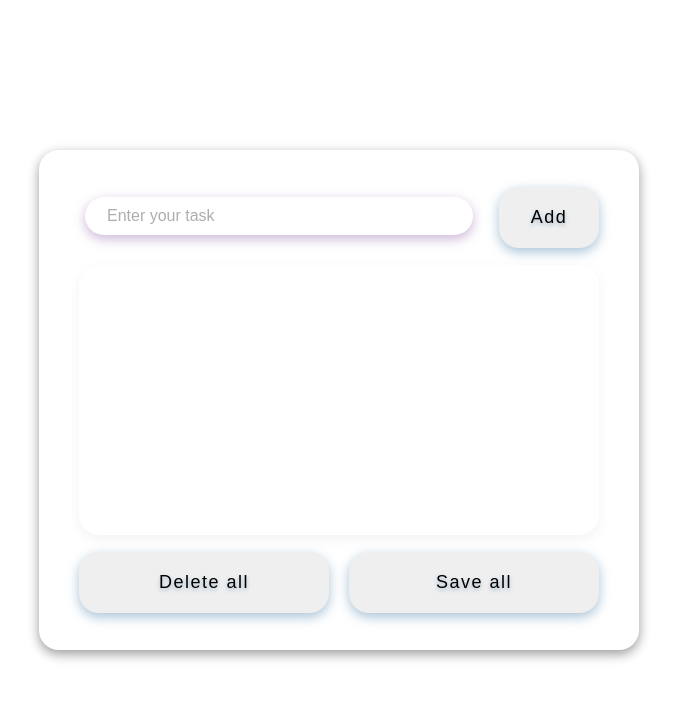
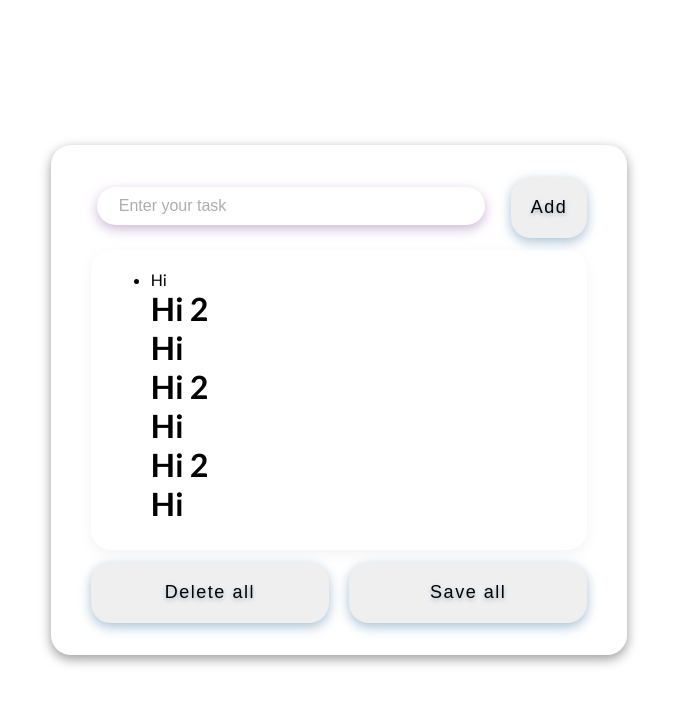
Before and after one commit to KoltLevry/SmallTodoList, a React (Vite) app: page / in a window 1280 px wide. Shown: the top 704 px of the page, without its empty margins (301-978 px from the left). Built offline with nearby package versions, Linux system fonts and the light colour scheme.

Commit message:
start inputRef logic

```diff
--- a/src/components/Input/Input.tsx
+++ b/src/components/Input/Input.tsx
@@ -9,7 +9,8 @@ function Input( {
     id,
     value,
     onChange,
-    error
+    error,
+    ref,
 }: InputProps) {
     return(
         <InputContainer>
@@ -21,6 +22,7 @@ function Input( {
             placeholder={placeholder}
             value={value}
             onChange={onChange}
+            ref={ref}
         />
         <p>{error}</p>
         </InputContainer>
--- a/src/components/Input/styles.ts
+++ b/src/components/Input/styles.ts
@@ -6,7 +6,7 @@ flex-direction: column;
 gap: 4px;
 padding: 6px;
 min-width: 400px;
-max-width: 500px;
+/* outline: none; */
 `
 
 export const Label = styled.label`
--- a/src/components/Input/types.ts
+++ b/src/components/Input/types.ts
@@ -9,4 +9,5 @@ export interface InputProps {
     value?: string,
     onChange?: (event: ChangeEvent<HTMLInputElement>) => void,
     error?: string,
+    ref?: null | undefined;
 }
--- a/src/components/List/types.ts
+++ b/src/components/List/types.ts
@@ -1,5 +1,5 @@
 import { ReactNode } from "react";
 
 export interface ListProps {
-    children: ReactNode;
+    children?: ReactNode;
 }
--- a/src/components/TodoList/TodoList.tsx
+++ b/src/components/TodoList/TodoList.tsx
@@ -15,8 +15,14 @@ function TodoList() {
     const [listItems, setListItems] = useState<string[]>([]);
 
     const handleClickAddTask = () => {
-        if (inputRef.current && inputRef.current.value.trim()) {
+        // if (inputRef.current && inputRef.current.value.trim()) {
+            // setListItems((prev) => [...prev, inputRef.current!.value]);
+            // inputRef.current.value = "";
+        // }
+        if(inputRef.current) {
+            console.log(inputRef.current.value);
             setListItems((prev) => [...prev, inputRef.current!.value]);
+            console.log(listItems);
             inputRef.current.value = "";
         }
     };
@@ -30,13 +36,21 @@ function TodoList() {
                 </InputBtnContainer>
                 <ListContainer>
                     <List>
-                        {listItems.map((item, index) => (
+                        {/* {listItems.map((item, index) => (
                             <li key={index}>{item}</li>
-                        ))}
+                        ))} */}
+                        <li>Hi</li>
+                        <h1>Hi 2</h1>
+                        <h1>Hi</h1>
+                        <h1>Hi 2</h1>
+                        <h1>Hi</h1>
+                        <h1>Hi 2</h1>
+                        <h1>Hi</h1>
+                        <h1>Hi 2</h1>
                     </List>
                 </ListContainer>
                 <BottomBtnsContainer>
-                    <Button name="Delete all" onClick={() => setListItems([])} />
+                    <Button name="Delete all" onClick={() => {}} />
                     <Button name="Save all" />
                 </BottomBtnsContainer>
             </TodoListWrapper>
--- a/src/components/TodoList/styles.ts
+++ b/src/components/TodoList/styles.ts
@@ -14,10 +14,6 @@ justify-content: space-evenly;
 align-items: center;
 gap: 20px;
 padding: 40px;
-width: clamp(450px, 50%, 600px);
-min-height: 500px;
-height: auto;
-max-height: 600px;
 border-radius: 20px;
 box-shadow: 0 4px 12px rgba(0, 0, 0, 0.4);
 `
```
